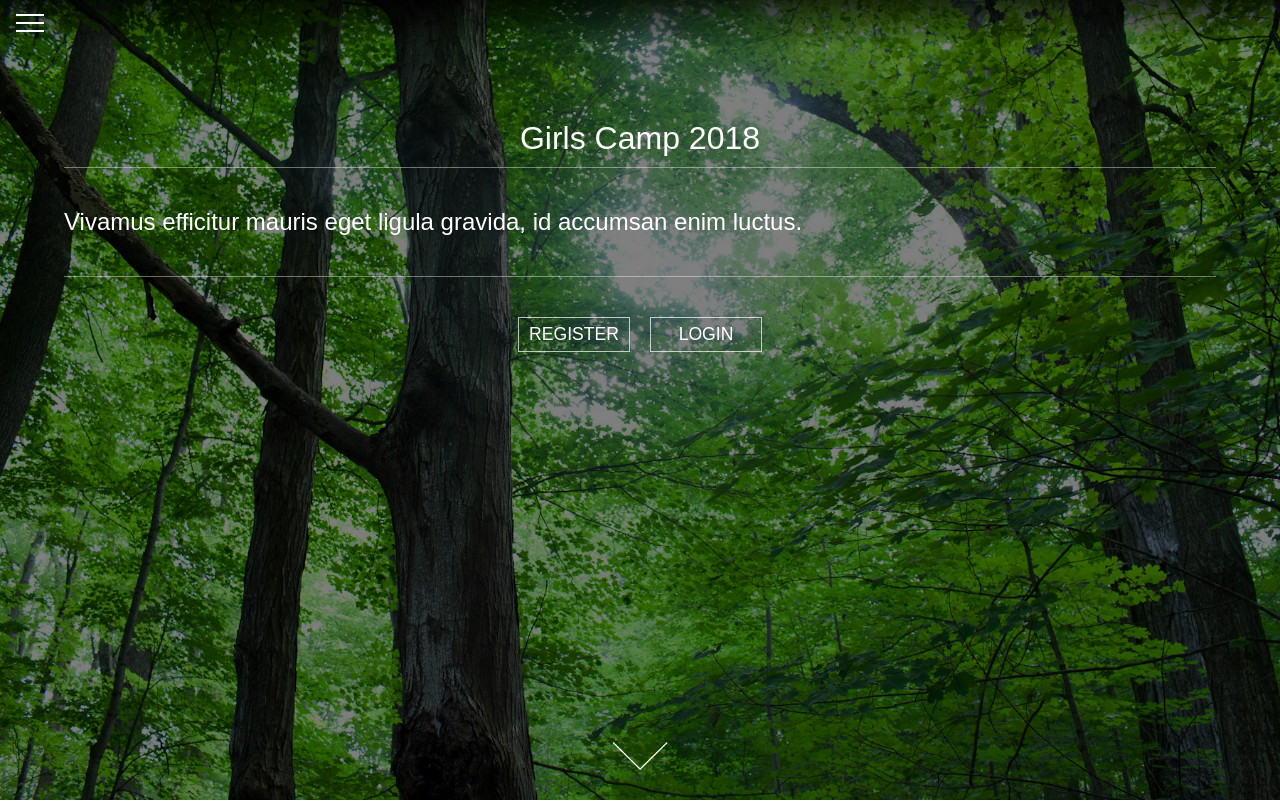
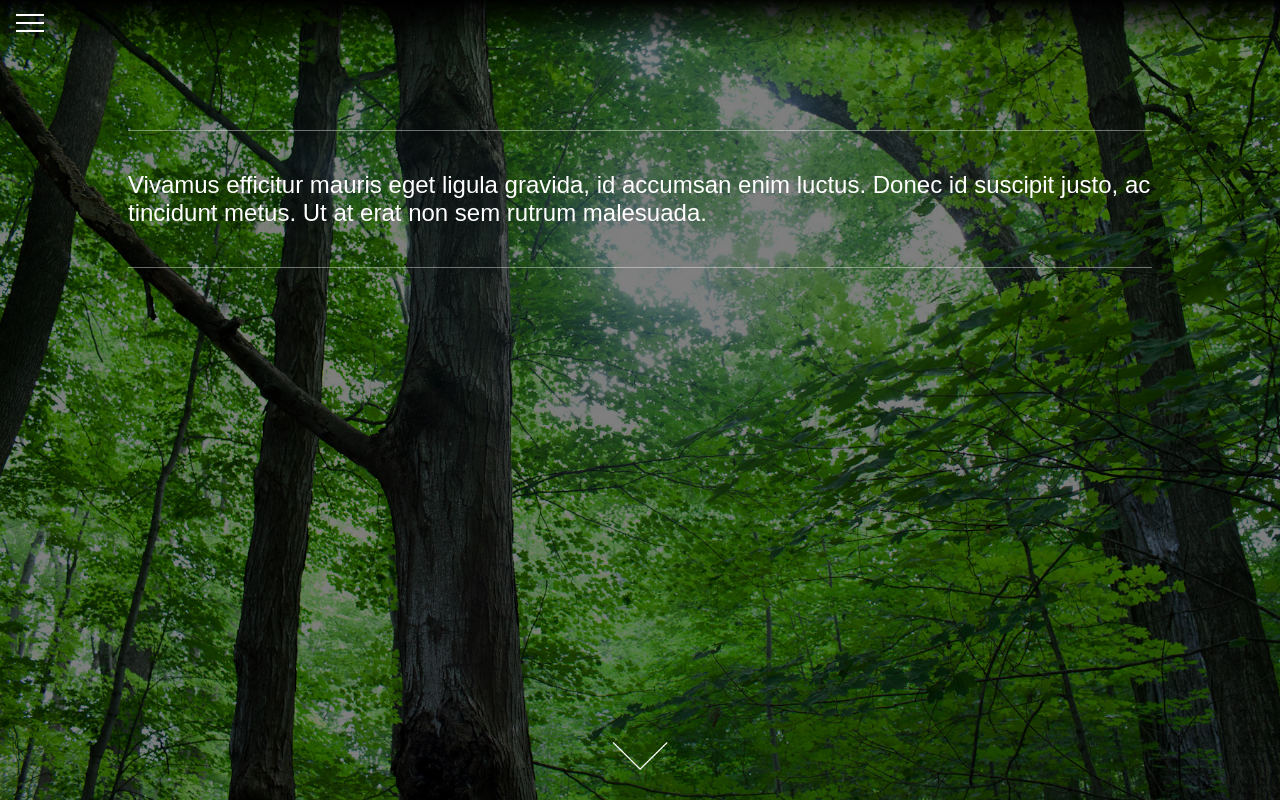
Before and after one commit to samuraijane/girls-camp, a React (Create React App) app: page / in a window 1280 px wide. Shown: the top 802 px of the page. Built offline with nearby package versions, Linux system fonts and the light colour scheme; what webfontloader would draw is missing.

Commit message:
Remove links on landing

```diff
--- a/src/header/style.js
+++ b/src/header/style.js
@@ -67,9 +67,9 @@ const Style = {
     }
   `,
   wrapper: styled.div`
-    background: -moz-linear-gradient(top, rgba(0,0,0,0.65) 0%, rgba(0,0,0,0) 100%); /* FF3.6-15 */
-    background: -webkit-linear-gradient(top, rgba(0,0,0,0.65) 0%, rgba(0,0,0,0) 100%); /* Chrome10-25,Safari5.1-6 */
-    background: linear-gradient(to bottom, rgba(0,0,0,0.65) 0%, rgba(0,0,0,0) 100%); /* W3C, IE10+, FF16+, Chrome26+, Opera12+, Safari7+ */
+    background: -moz-linear-gradient(top, rgba(0,0,0,0.95) 0%, rgba(0,0,0,0) 100%); /* FF3.6-15 */
+    background: -webkit-linear-gradient(top, rgba(0,0,0,0.95) 0%, rgba(0,0,0,0) 100%); /* Chrome10-25,Safari5.1-6 */
+    background: linear-gradient(to bottom, rgba(0,0,0,0.95) 0%, rgba(0,0,0,0) 100%); /* W3C, IE10+, FF16+, Chrome26+, Opera12+, Safari7+ */
     height: 46px;
     left: 0;
     position: fixed;
--- a/src/landing/index.js
+++ b/src/landing/index.js
@@ -69,12 +69,7 @@ class Landing extends Component {
       <div>
         <Style.imageW>
           <Style.box>
-            <Style.title>Girls Camp 2018</Style.title>
-            <Style.callout>Vivamus efficitur mauris eget ligula gravida, id accumsan enim luctus.</Style.callout>
-            <Style.navs>
-              <Style.item><a>Register</a></Style.item>
-              <Style.item><a onClick={this.handleClick}>Login</a></Style.item>
-            </Style.navs>
+            <Style.callout>Vivamus efficitur mauris eget ligula gravida, id accumsan enim luctus. Donec id suscipit justo, ac tincidunt metus. Ut at erat non sem rutrum malesuada.</Style.callout>
           </Style.box>
           <Link to="clips" spy={true} smooth={true} duration={500}><Style.arrow src={arrow} /></Link>
         </Style.imageW>
--- a/src/landing/style.js
+++ b/src/landing/style.js
@@ -32,23 +32,7 @@ const Style = {
     left: 50%;
     margin 10px auto 40px;
     padding: 40px 0;
-    width: 90%;
-  `,
-  item: styled.li`
-    background: rgba(28, 67, 130, 0);
-    border: 1px solid rgba(255, 255, 255, 0.7);
-    display: inline-block;
-    margin-right: 20px;
-    padding: 6px 0;
-    transition: all 300ms linear;
-    width: 110px;
-    &:last-of-type {
-      margin-right: 0;
-    }
-    &:hover {
-      background: rgba(28, 67, 130, 0.5);
-      border: 1px solid transparent;
-    }
+    width: 80%;
   `,
   imageW: styled.div`
     background-image: url(${banner});
@@ -73,34 +57,7 @@ const Style = {
     background: aliceblue;
     text-align: center;
     padding: 40px 0;
-  `,
-  navs: styled.ul`
-    margin: 0 auto;
-    font-size: 1.1rem;
-    text-align: center;
-    text-transform: uppercase;
-    width: 80%;
-  `,
-  title: styled.h1`
-    font-family: 'Montserrat', sans-serif;
-    font-weight: 500;
-    text-align: center;
   `
 }
 
 export default Style;
-
-// height: auto;
-// width: 100%;
-//
-//
-// &:after {
-//   background: rgba(0, 0, 0, 0.5);
-//   content: '';
-//   height: 100%;
-//   left: 0;
-//   position: absolute;
-//   top: 0;
-//   width: 100%;
-//   z-index: 6;
-// }
```
